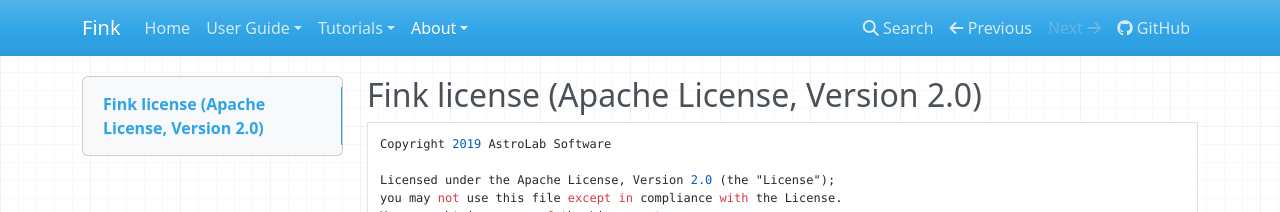
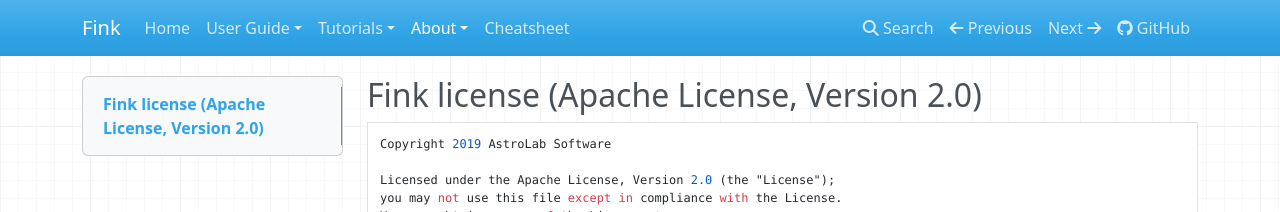
Before and after one commit to astrolabsoftware/fink, an MkDocs documentation site: the page built from docs/license.md, in a window 1280 px wide. Shown: the top 212 px of the page. Built offline with MkDocs 1.6.1, drawn with Linux system fonts in a browser that asks for light colours; nearby versions of some CDN libraries.

Commit message:
update nav bar

```diff
--- a/mkdocs.yml
+++ b/mkdocs.yml
@@ -18,11 +18,12 @@ nav:
       - Collecting alerts: tutorials/raw_db.md
       - Applying quality cuts: tutorials/bogus_filtering.md
       - Processing alerts: tutorials/processing_alerts.md
-      - Redistributing alerts: tutorials/processing_alerts.md
+      - Redistributing alerts: tutorials/redistributing_alerts.md
     - About:
       - Release Notes: release-notes.md
       - Contributing: contributing.md
       - License: license.md
+    - Cheatsheet: cheatsheet.md
 
 # theme: readthedocs
 
```
